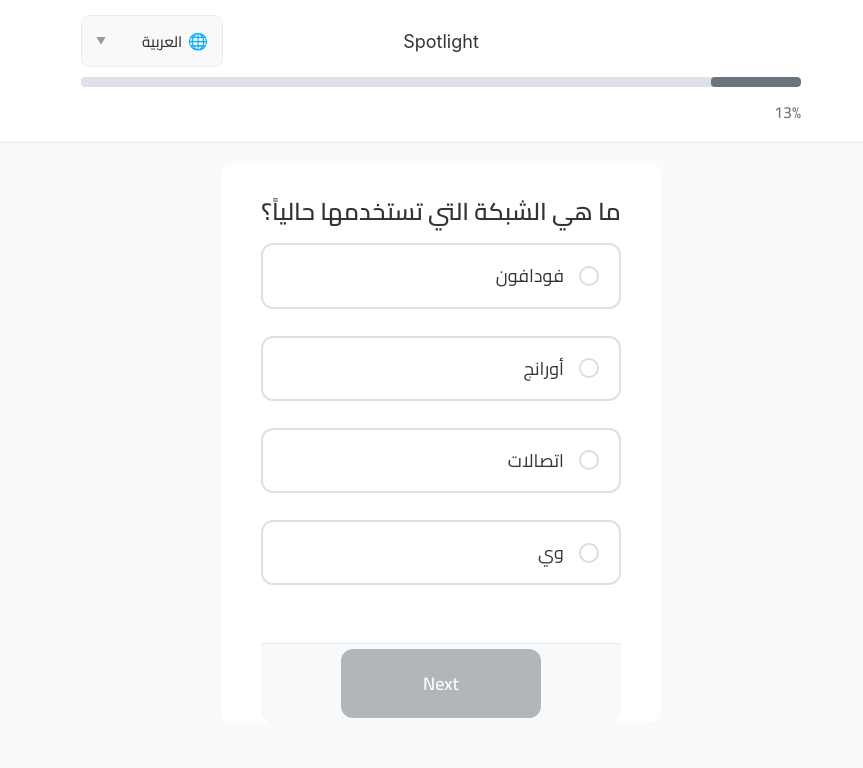
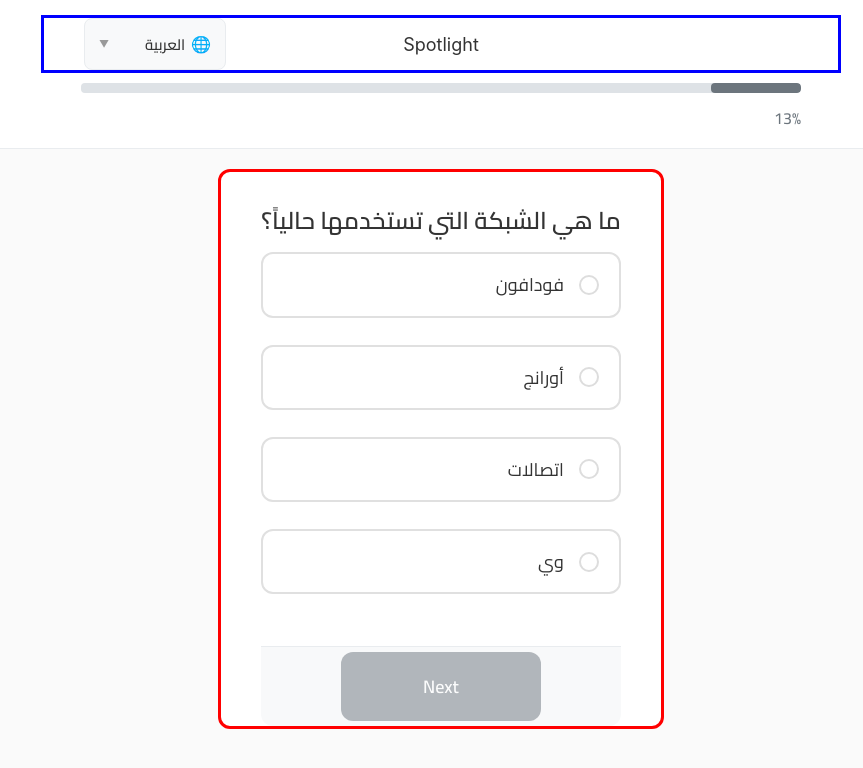
Before and after one commit to mokhtaraim/giftbox-prototype, a React (Create React App) app: page / in a window 1280 px wide. Both pictures are taken after a click on the button "ابدأ الان". Shown: the top 768 px of the page, without its empty margins (417-1280 px from the left). Built offline with nearby package versions, Linux system fonts and the light colour scheme.

Commit message:
DEBUG: Add colored borders to identify alignment issues

```diff
--- a/src/index.css
+++ b/src/index.css
@@ -228,6 +228,7 @@
     margin: var(--container-margin);
     padding: 0 var(--container-padding);
     grid-template-columns: 1fr auto 1fr;
+    border: 3px solid blue; /* DEBUG: Verify header alignment */
   }
 
   .spotlight-text {
@@ -326,6 +327,7 @@
     background: var(--container-background);
     border-radius: var(--container-border-radius);
     margin-top: 20px;
+    border: 3px solid red; /* DEBUG: Verify container alignment */
   }
 }
 
@@ -549,6 +551,7 @@
     resize: vertical;
     outline: none;
     transition: border-color 0.2s ease;
+    border: 3px solid green; /* DEBUG: Verify text input width */
   }
 
 .text-input:focus {
```
Lines whose indentation alone changed are shown as unchanged.
